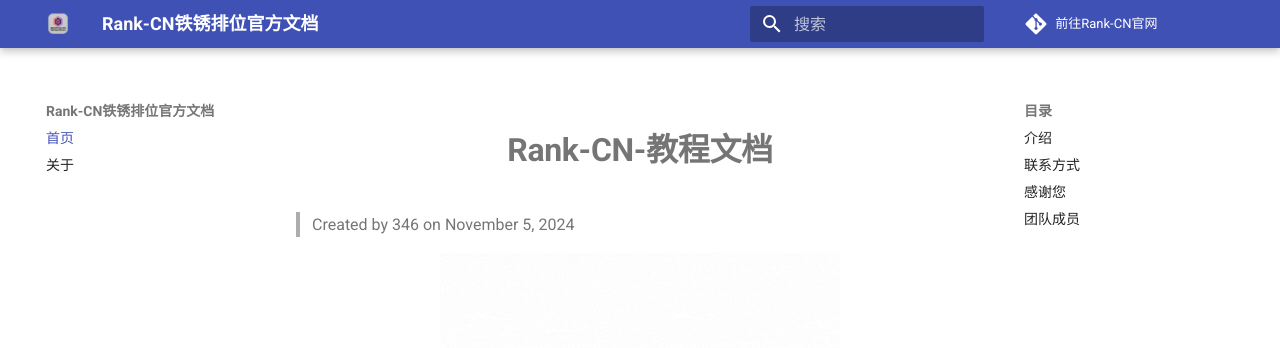
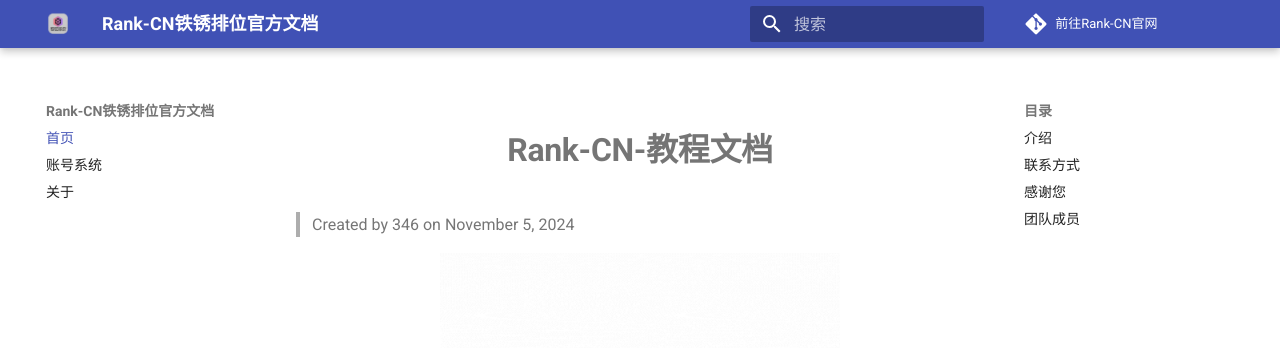
Before and after one commit to Mitpoppy/rw-rank-docs, an MkDocs documentation site: the page built from docs/index.md, in a window 1280 px wide. Shown: the top 348 px of the page. Built offline with MkDocs 1.6.1 and Material for MkDocs 9.7.7, drawn with Linux system fonts in a browser that asks for light colours.

Commit message:
更新 accoubt

```diff
--- a/mkdocs.yml
+++ b/mkdocs.yml
@@ -34,4 +34,5 @@
 
 nav:
   - '首页': "index.md"
+  - '账号系统': "account"
   - '关于': "about.md"
```
